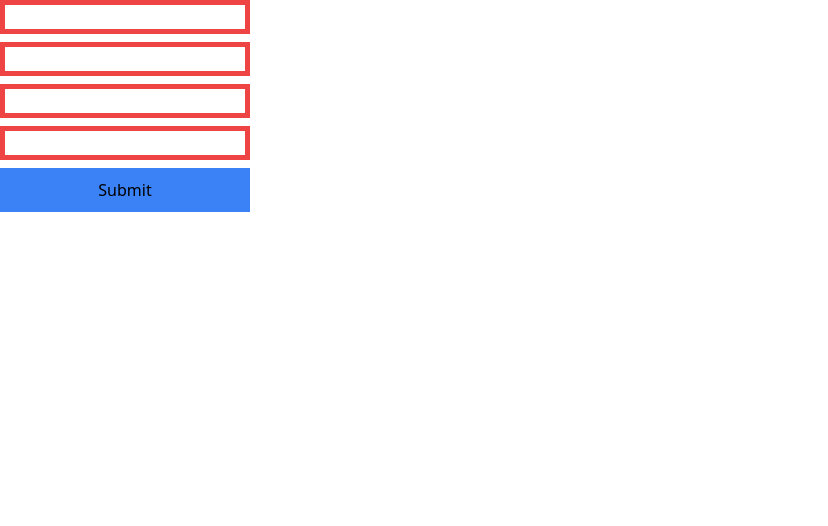
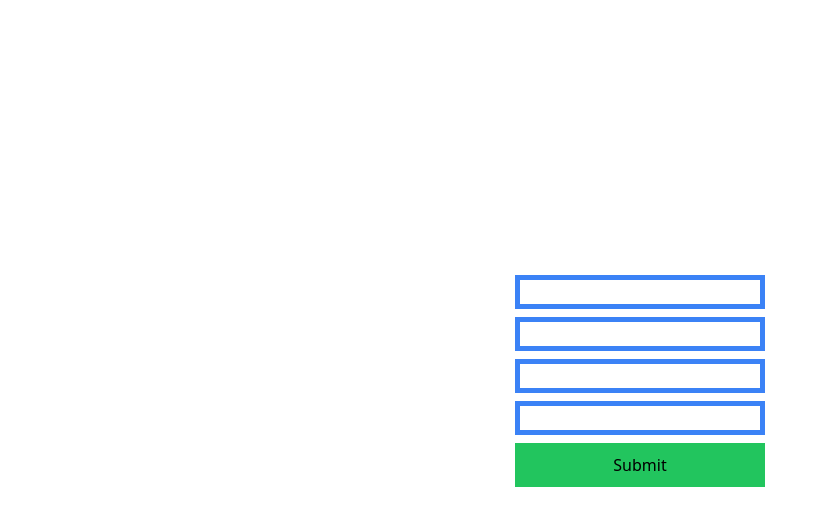
Before and after one commit to Tailung1/intro-component-with-sign-up-form-dynamic-error-messages-, a React (Vite) app: page / in a window 1280 px wide. Shown: the top 526 px of the page, without its empty margins (0-828 px from the left). Built offline with nearby package versions, Linux system fonts and the light colour scheme.

Commit message:
add error mesage on input if its empty

```diff
--- a/src/App.css
+++ b/src/App.css
@@ -0,0 +1,6 @@
+body {
+  display: flex;
+  justify-content: center;
+  align-items: center;
+  height: 100vh;
+}
--- a/src/App.tsx
+++ b/src/App.tsx
@@ -8,21 +8,41 @@ function App() {
     Email: string;
     Password: string;
   };
-  const [lager, setLager] = useState<TUserProps | null>(null);
+  const [lager, setLager] = useState<TUserProps[]>([]);
   const [userInfo, setUserInfo] = useState<TUserProps>({
     FirstName: "",
     LastName: "",
     Email: "",
     Password: "",
   });
+
+  const [errors, setErrors] = useState<TUserProps>({
+    FirstName: "",
+    LastName: "",
+    Email: "",
+    Password: "",
+  });
+
   const handleChange = (event: React.ChangeEvent<HTMLInputElement>) => {
-    userInfo &&
-      setUserInfo({ ...userInfo, [event.target.name]: event.target.value });
+    const newUserInfo = {
+      ...userInfo,
+      [event.target.name]: event.target.value,
+    };
+    setUserInfo(newUserInfo);
+    checkErrors(newUserInfo);
   };
-  const handleSubmission = (event:React.FormEvent) => {
-    event.preventDefault()
-    if (Object.values(userInfo).some(value => !value)) return;
-    setLager(userInfo);
+
+  function checkErrors(updatedUserInfo: TUserProps) {
+    setErrors(prevErrors => ({
+      ...prevErrors,
+      FirstName: updatedUserInfo.FirstName === "" ? "Input Can't be empty" : "",
+    }));
+  }
+
+  const handleSubmission = (event: React.FormEvent) => {
+    event.preventDefault();
+    if (Object.values(userInfo).some((value) => !value)) return;
+    setLager([userInfo]);
     setUserInfo({ FirstName: "", LastName: "", Email: "", Password: "" });
   };
 
@@ -37,30 +57,33 @@ function App() {
           type="text"
           name="FirstName"
           value={userInfo.FirstName}
-          className="border-[5px] border-solid border-red-500"
+          className="border-[5px] border-solid border-blue-500"
         />
+        {errors.FirstName ? (
+          <p className="text-red-600 text-sm">{errors.FirstName}</p>
+        ) : null}
         <input
           onChange={handleChange}
           type="text"
           name="LastName"
           value={userInfo.LastName}
-          className="border-[5px] border-solid border-red-500"
+          className="border-[5px] border-solid border-blue-500"
         />
         <input
           onChange={handleChange}
           type="text"
           name="Email"
           value={userInfo.Email}
-          className="border-[5px] border-solid border-red-500"
+          className="border-[5px] border-solid border-blue-500"
         />
         <input
           onChange={handleChange}
           type="password"
           name="Password"
           value={userInfo.Password}
-          className="border-[5px] border-solid border-red-500"
+          className="border-[5px] border-solid border-blue-500"
         />
-        <button type="submit" className="p-[10px] bg-blue-500">
+        <button type="submit" className="p-[10px] bg-green-500">
           Submit
         </button>
       </form>
```
